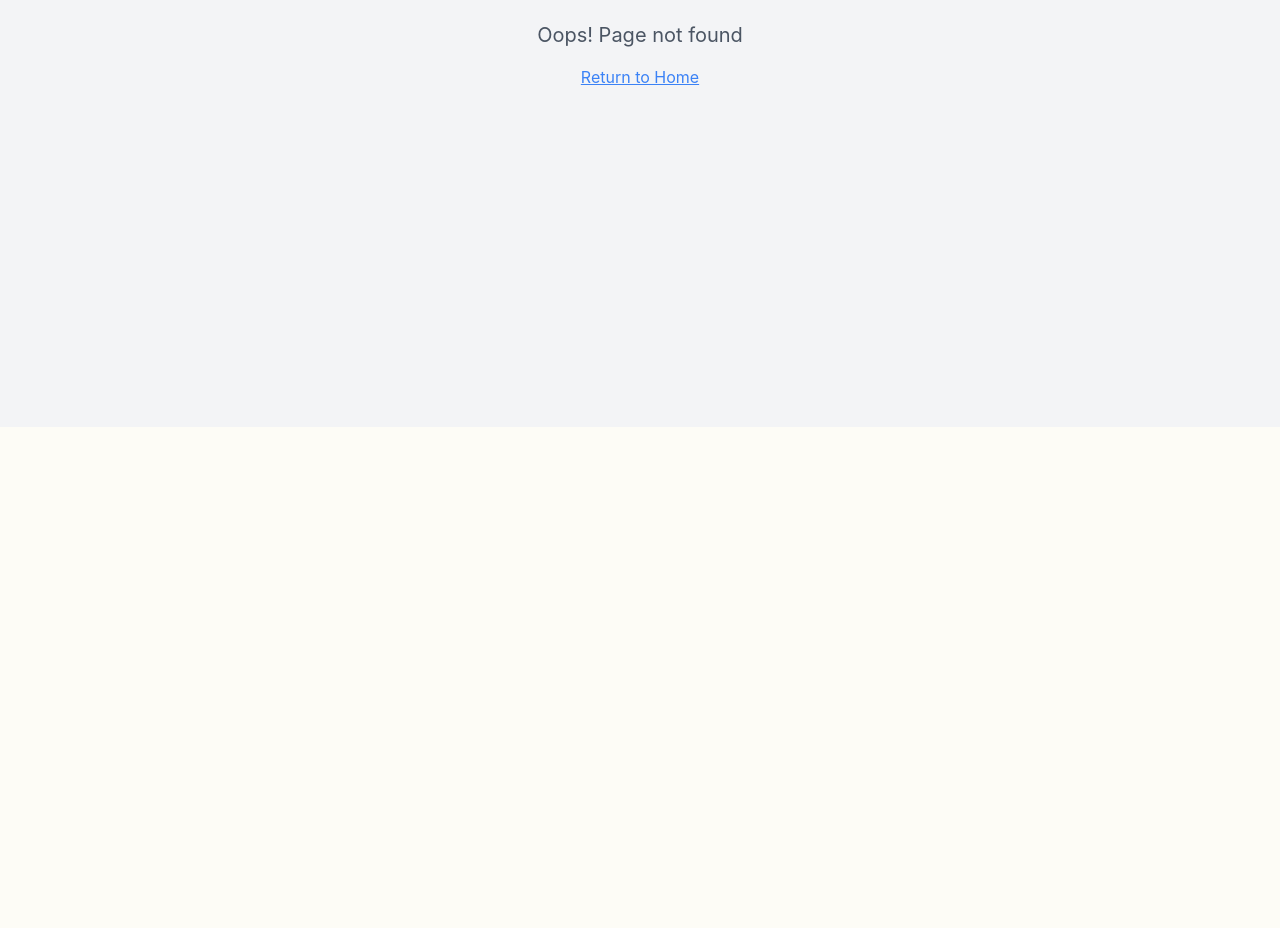
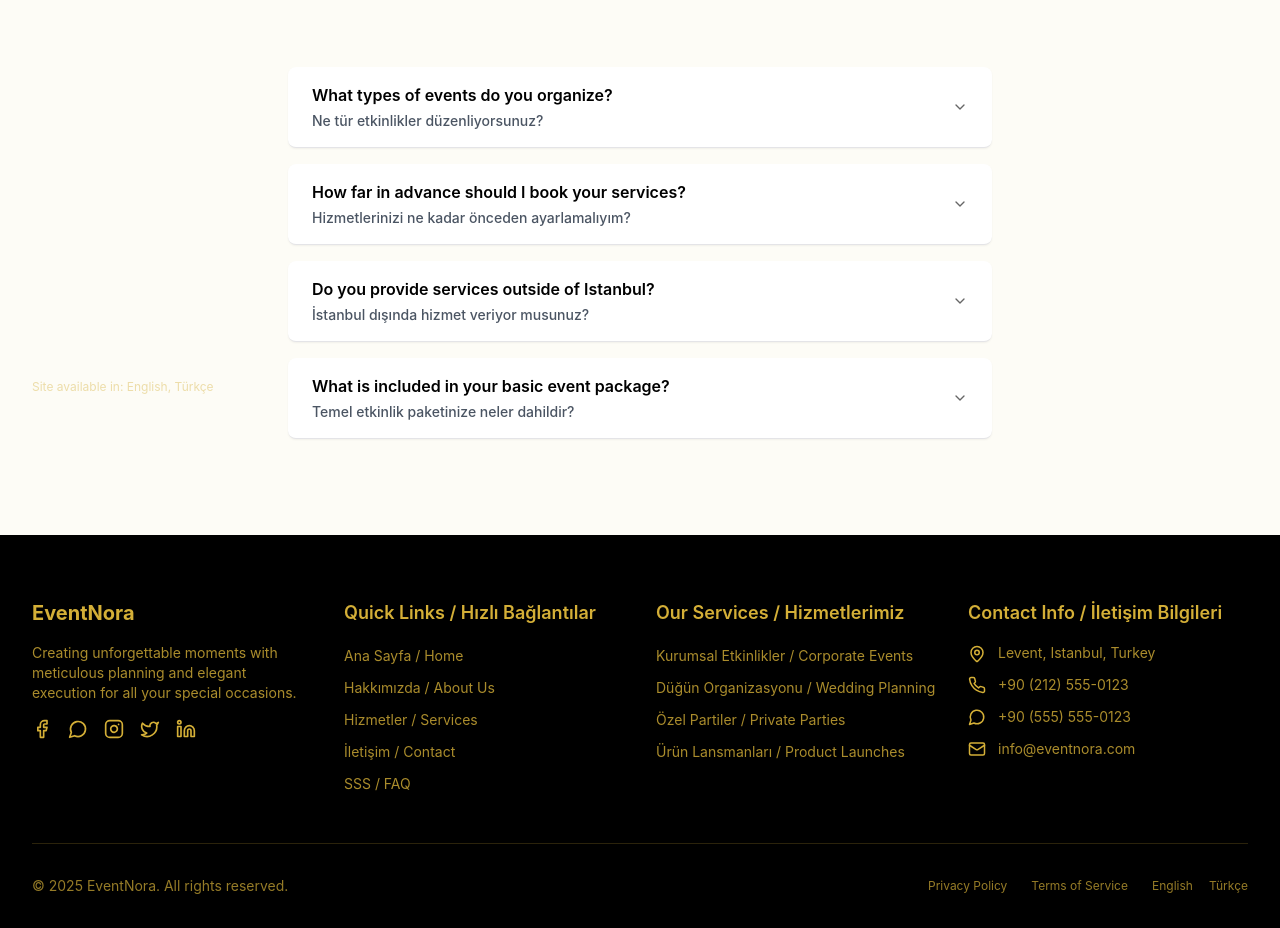
Before and after one commit to guzelberkay/golden-event-haven, a React (Vite) app: page /faq in a window 1280 px wide. Before the commit this address had no page. Shown: the part 373-1301 px from the top of the page. Before the commit the page ends 800 px from the top, so only its background shows below. Built offline with nearby package versions, Linux system fonts and the light colour scheme.

Commit message:
Create Turkish and FAQ pages
- Create Turkish pages
- Create FAQ page
- Add WhatsApp and communication icon

```diff
--- a/src/App.tsx
+++ b/src/App.tsx
@@ -8,6 +8,7 @@ import Index from "./pages/Index";
 import About from "./pages/About";
 import Services from "./pages/Services";
 import Contact from "./pages/Contact";
+import FAQ from "./pages/FAQ";
 import NotFound from "./pages/NotFound";
 
 const queryClient = new QueryClient();
@@ -23,6 +24,7 @@ const App = () => (
           <Route path="/about" element={<About />} />
           <Route path="/services" element={<Services />} />
           <Route path="/contact" element={<Contact />} />
+          <Route path="/faq" element={<FAQ />} />
           <Route path="*" element={<NotFound />} />
         </Routes>
       </BrowserRouter>
--- a/src/components/Footer.tsx
+++ b/src/components/Footer.tsx
@@ -1,6 +1,7 @@
+
 import React from 'react';
 import { Link } from 'react-router-dom';
-import { Facebook, Instagram, Linkedin, Mail, MapPin, Phone, Twitter } from 'lucide-react';
+import { Facebook, Instagram, Linkedin, Mail, MapPin, Phone, MessageCircle, Twitter } from 'lucide-react';
 
 const Footer = () => {
   const currentYear = new Date().getFullYear();
@@ -8,8 +9,8 @@ const Footer = () => {
   return (
     <footer className="bg-black text-gold/90 pt-16 pb-8">
       <div className="container-custom">
+        {/* Company Info */}
         <div className="grid grid-cols-1 md:grid-cols-2 lg:grid-cols-4 gap-8 mb-12">
-          {/* Company Info */}
           <div className="space-y-4">
             <h3 className="text-xl font-bold text-gold">EventNora</h3>
             <p className="text-gold/80 text-sm max-w-xs">
@@ -18,6 +19,9 @@ const Footer = () => {
             <div className="flex space-x-4">
               <a href="#" className="text-gold hover:text-gold-light transition-colors">
                 <Facebook size={20} />
+              </a>
+              <a href="https://wa.me/905555550123" target="_blank" rel="noopener noreferrer" className="text-gold hover:text-gold-light transition-colors">
+                <MessageCircle size={20} />
               </a>
               <a href="#" className="text-gold hover:text-gold-light transition-colors">
                 <Instagram size={20} />
@@ -33,58 +37,65 @@ const Footer = () => {
 
           {/* Quick Links */}
           <div className="space-y-4">
-            <h4 className="text-lg font-semibold text-gold">Quick Links</h4>
+            <h4 className="text-lg font-semibold text-gold">Quick Links / Hızlı Bağlantılar</h4>
             <ul className="space-y-2">
               <li>
-                <Link to="/" className="text-gold/80 hover:text-gold transition-colors text-sm">Home</Link>
+                <Link to="/" className="text-gold/80 hover:text-gold transition-colors text-sm">Ana Sayfa / Home</Link>
               </li>
               <li>
-                <Link to="/about" className="text-gold/80 hover:text-gold transition-colors text-sm">About Us</Link>
+                <Link to="/about" className="text-gold/80 hover:text-gold transition-colors text-sm">Hakkımızda / About Us</Link>
               </li>
               <li>
-                <Link to="/services" className="text-gold/80 hover:text-gold transition-colors text-sm">Services</Link>
+                <Link to="/services" className="text-gold/80 hover:text-gold transition-colors text-sm">Hizmetler / Services</Link>
               </li>
               <li>
-                <Link to="/contact" className="text-gold/80 hover:text-gold transition-colors text-sm">Contact</Link>
+                <Link to="/contact" className="text-gold/80 hover:text-gold transition-colors text-sm">İletişim / Contact</Link>
+              </li>
+              <li>
+                <Link to="/faq" className="text-gold/80 hover:text-gold transition-colors text-sm">SSS / FAQ</Link>
               </li>
             </ul>
           </div>
 
           {/* Services */}
           <div className="space-y-4">
-            <h4 className="text-lg font-semibold text-gold">Our Services</h4>
+            <h4 className="text-lg font-semibold text-gold">Our Services / Hizmetlerimiz</h4>
             <ul className="space-y-2">
               <li>
-                <Link to="/services" className="text-gold/80 hover:text-gold transition-colors text-sm">Corporate Events</Link>
+                <Link to="/services" className="text-gold/80 hover:text-gold transition-colors text-sm">Kurumsal Etkinlikler / Corporate Events</Link>
               </li>
               <li>
-                <Link to="/services" className="text-gold/80 hover:text-gold transition-colors text-sm">Wedding Planning</Link>
+                <Link to="/services" className="text-gold/80 hover:text-gold transition-colors text-sm">Düğün Organizasyonu / Wedding Planning</Link>
               </li>
               <li>
-                <Link to="/services" className="text-gold/80 hover:text-gold transition-colors text-sm">Private Parties</Link>
+                <Link to="/services" className="text-gold/80 hover:text-gold transition-colors text-sm">Özel Partiler / Private Parties</Link>
               </li>
               <li>
-                <Link to="/services" className="text-gold/80 hover:text-gold transition-colors text-sm">Product Launches</Link>
+                <Link to="/services" className="text-gold/80 hover:text-gold transition-colors text-sm">Ürün Lansmanları / Product Launches</Link>
               </li>
             </ul>
           </div>
 
           {/* Contact Info */}
           <div className="space-y-4">
-            <h4 className="text-lg font-semibold text-gold">Contact Info</h4>
+            <h4 className="text-lg font-semibold text-gold">Contact Info / İletişim Bilgileri</h4>
             <div className="space-y-3">
               <div className="flex items-start space-x-3">
                 <MapPin size={18} className="text-gold mt-0.5" />
                 <span className="text-gold/80 text-sm">Levent, Istanbul, Turkey</span>
               </div>
-              <div className="flex items-center space-x-3">
+              <a href="tel:+902125550123" className="flex items-center space-x-3 text-gold/80 hover:text-gold transition-colors">
                 <Phone size={18} className="text-gold" />
-                <span className="text-gold/80 text-sm">+90 (212) 555-0123</span>
-              </div>
-              <div className="flex items-center space-x-3">
+                <span className="text-sm">+90 (212) 555-0123</span>
+              </a>
+              <a href="https://wa.me/905555550123" target="_blank" rel="noopener noreferrer" className="flex items-center space-x-3 text-gold/80 hover:text-gold transition-colors">
+                <MessageCircle size={18} className="text-gold" />
+                <span className="text-sm">+90 (555) 555-0123</span>
+              </a>
+              <a href="mailto:info@eventnora.com" className="flex items-center space-x-3 text-gold/80 hover:text-gold transition-colors">
                 <Mail size={18} className="text-gold" />
-                <span className="text-gold/80 text-sm">info@eventnora.com</span>
-              </div>
+                <span className="text-sm">info@eventnora.com</span>
+              </a>
             </div>
           </div>
         </div>
--- a/src/components/Navigation.tsx
+++ b/src/components/Navigation.tsx
@@ -27,6 +27,7 @@ const Navigation = () => {
     { name: 'About Us', path: '/about' },
     { name: 'Services', path: '/services' },
     { name: 'Contact', path: '/contact' },
+    { name: 'FAQ', path: '/faq' },
   ];
 
   return (
--- /dev/null
+++ b/src/pages/FAQ.tsx
@@ -0,0 +1,83 @@
+
+import React, { useEffect } from 'react';
+import Layout from '@/components/Layout';
+import {
+  Accordion,
+  AccordionContent,
+  AccordionItem,
+  AccordionTrigger,
+} from "@/components/ui/accordion";
+
+const FAQ = () => {
+  useEffect(() => {
+    window.scrollTo(0, 0);
+  }, []);
+
+  const faqs = [
+    {
+      question: "What types of events do you organize?",
+      questionTr: "Ne tür etkinlikler düzenliyorsunuz?",
+      answer: "We specialize in corporate events, weddings, private parties, and product launches.",
+      answerTr: "Kurumsal etkinlikler, düğünler, özel partiler ve ürün lansmanları konusunda uzmanız."
+    },
+    {
+      question: "How far in advance should I book your services?",
+      questionTr: "Hizmetlerinizi ne kadar önceden ayarlamalıyım?",
+      answer: "We recommend booking at least 3-6 months in advance for large events.",
+      answerTr: "Büyük etkinlikler için en az 3-6 ay önceden rezervasyon yapmanızı öneririz."
+    },
+    {
+      question: "Do you provide services outside of Istanbul?",
+      questionTr: "İstanbul dışında hizmet veriyor musunuz?",
+      answer: "Yes, we organize events throughout Turkey and can travel internationally.",
+      answerTr: "Evet, tüm Türkiye'de ve uluslararası alanda etkinlikler düzenliyoruz."
+    },
+    {
+      question: "What is included in your basic event package?",
+      questionTr: "Temel etkinlik paketinize neler dahildir?",
+      answer: "Our basic package includes event planning, venue selection, and coordination on the day.",
+      answerTr: "Temel paketimiz etkinlik planlaması, mekan seçimi ve etkinlik günü koordinasyonunu içerir."
+    }
+  ];
+
+  return (
+    <Layout>
+      <section className="py-16 bg-black relative overflow-hidden">
+        <div className="absolute inset-0 opacity-20 bg-[radial-gradient(circle_at_center,_var(--tw-gradient-stops))] from-gold to-transparent"></div>
+        <div className="container-custom relative z-10">
+          <div className="max-w-3xl mx-auto text-center page-transition">
+            <h1 className="heading-1 text-gold mb-4">FAQ</h1>
+            <p className="text-gold-light/80 text-lg">
+              Frequently Asked Questions / Sıkça Sorulan Sorular
+            </p>
+          </div>
+        </div>
+      </section>
+
+      <section className="section">
+        <div className="container-custom max-w-3xl">
+          <Accordion type="single" collapsible className="space-y-4">
+            {faqs.map((faq, index) => (
+              <AccordionItem key={index} value={`item-${index}`} className="bg-white rounded-lg shadow-sm px-6">
+                <AccordionTrigger className="text-left">
+                  <div className="space-y-1">
+                    <div className="font-semibold text-black">{faq.question}</div>
+                    <div className="text-sm text-gray-600">{faq.questionTr}</div>
+                  </div>
+                </AccordionTrigger>
+                <AccordionContent>
+                  <div className="pt-2 space-y-2">
+                    <p className="text-gray-700">{faq.answer}</p>
+                    <p className="text-gray-600">{faq.answerTr}</p>
+                  </div>
+                </AccordionContent>
+              </AccordionItem>
+            ))}
+          </Accordion>
+        </div>
+      </section>
+    </Layout>
+  );
+};
+
+export default FAQ;
```
